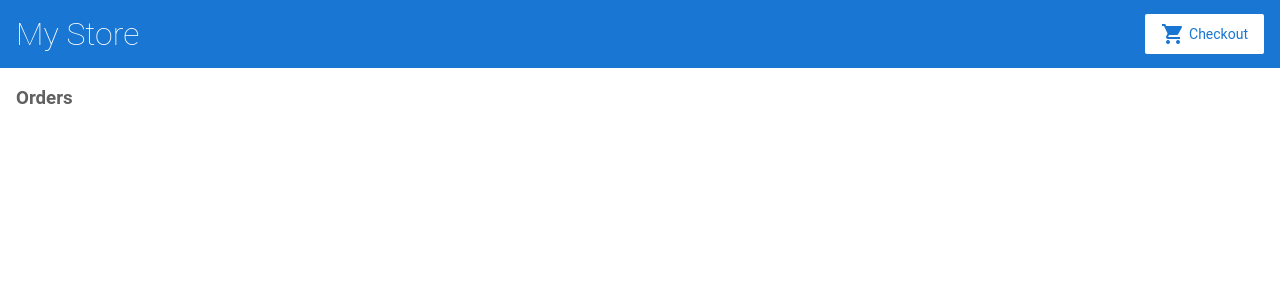
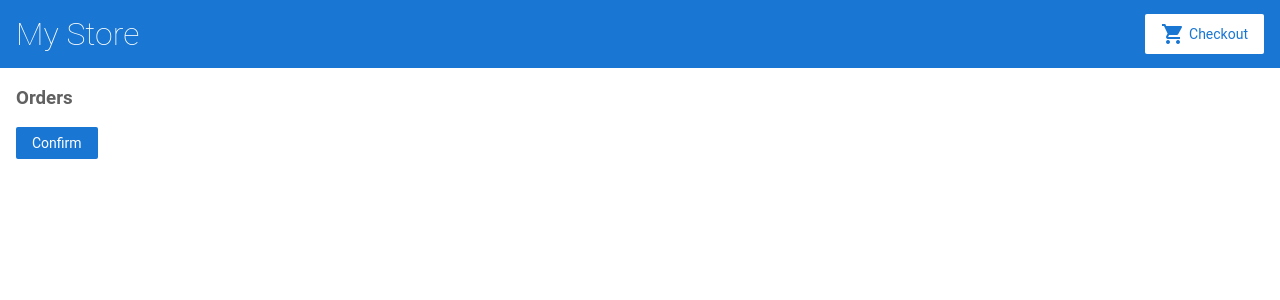
Before and after one commit to Marta629/angular-wexpjn, an Angular app: page /recap in a window 1280 px wide. Shown: the top 300 px of the page. Built offline with nearby package versions, Linux system fonts and the light colour scheme.

Commit message:
3 files modified

```diff
--- a/src/app/cart/cart.component.html
+++ b/src/app/cart/cart.component.html
@@ -34,4 +34,5 @@
   <p>
     <a routerLink="/recap" class="button">Purchase</a>
   </p>
+
 </form>
--- a/src/app/recap/recap.component.html
+++ b/src/app/recap/recap.component.html
@@ -4,3 +4,5 @@
   <span>{{ item.name }}</span>
   <span>{{ item.price | currency }}</span>
 </div>
+
+<button class="button" (click)="confirm()">Confirm</button>
--- a/src/app/recap/recap.component.ts
+++ b/src/app/recap/recap.component.ts
@@ -1,5 +1,7 @@
 import { Component, OnInit } from '@angular/core';
 import { CartService } from '../cart.service';
+
+import { FormBuilder } from '@angular/forms';
 
 @Component({
   selector: 'app-recap',
@@ -8,12 +10,21 @@ import { CartService } from '../cart.service';
 })
 export class RecapComponent implements OnInit {
   items = this.cartService.getItems();
+  checkoutForm = this.formBuilder.group({
+    name: '',
+    address: ''
+  });
 
   constructor(
     private cartService: CartService,
+    private formBuilder: FormBuilder,
   ) { }
 
   ngOnInit() {
   }
 
+  confirm() {
+    window.alert('Your order has been submitted');
+    this.items = this.cartService.clearCart();
+  }
 }
```
